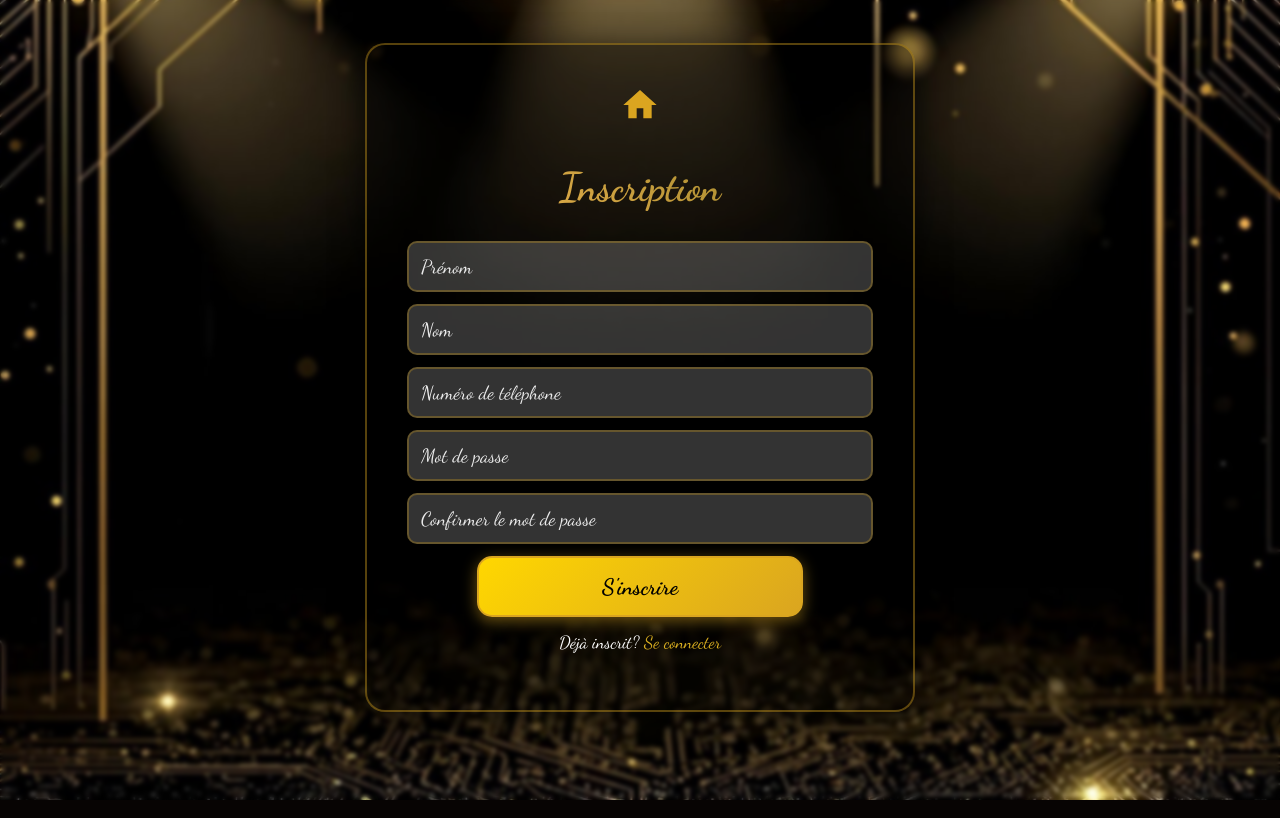
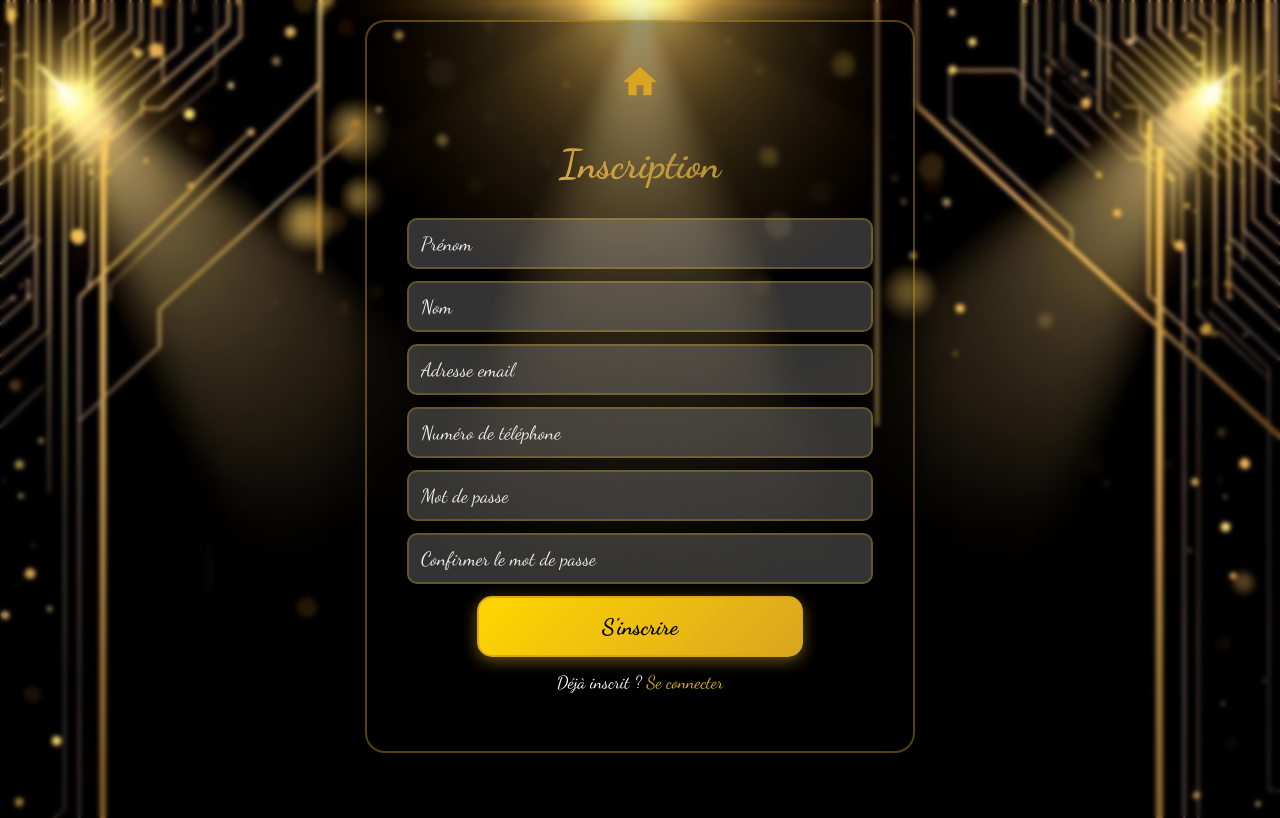
Before and after one commit to AissatouAM/Site-diner, a PHP site: page /inscription/index.php in a window 1280 px wide. Run offline with PHP 8.4, Linux system fonts and the light colour scheme.

Commit message:
Ajout du champ email dans la page d'inscription

```diff
--- a/assets/css/inscription.css
+++ b/assets/css/inscription.css
@@ -56,7 +56,8 @@ body {
 
 .register-form input[type="text"],
 .register-form input[type="tel"],
-.register-form input[type="password"] {
+.register-form input[type="password"],
+.register-form input[type="email"] {
     width: 100%;
     padding: 12px;
     margin: 12px 0;
@@ -72,7 +73,8 @@ body {
 
 .register-form input[type="text"]:focus,
 .register-form input[type="tel"]:focus,
-.register-form input[type="password"]:focus {
+.register-form input[type="password"]:focus,
+.register-form input[type="email"]:focus {
     border-color: #ffd700;
     box-shadow: 0 0 10px rgba(218, 165, 32, 0.5);
 }
--- a/inscription/index.php
+++ b/inscription/index.php
@@ -1,3 +1,13 @@
+<?php
+if (session_status() === PHP_SESSION_NONE) {
+    session_start();
+}
+$pref_prenom = isset($_GET['prenom']) ? htmlspecialchars($_GET['prenom']) : '';
+$pref_nom = isset($_GET['nom']) ? htmlspecialchars($_GET['nom']) : '';
+$pref_telephone = isset($_GET['telephone']) ? htmlspecialchars($_GET['telephone']) : '';
+$pref_email = isset($_GET['email']) ? htmlspecialchars($_GET['email']) : '';
+?>
+
 <!DOCTYPE html>
 <html lang="en">
 
@@ -21,7 +31,7 @@
 
         .home-link {
             text-decoration: none;
-            color: #daa520; /* Couleur dorée */
+            color: #daa520;
             display: block;
             margin-bottom: 10px;
             transition: transform 0.3s ease;
@@ -37,53 +47,50 @@
     <div class="fond"></div>
     <div class="centre"></div>
     <div class="container">
+
         <a href="../accueil/index.php" class="home-link" title="Retour à l'accueil">
             <svg xmlns="http://www.w3.org/2000/svg" width="40" height="40" viewBox="0 0 24 24" fill="currentColor">
                 <path d="M10 20v-6h4v6h5v-8h3L12 3 2 12h3v8z"/>
             </svg>
         </a>
+
         <h2>Inscription</h2>
 
         <?php
-        session_start();
-        $confirm_error = isset($_GET['confirm_error']) && $_GET['confirm_error'] == 1;
-        $pref_prenom = isset($_GET['prenom']) ? htmlspecialchars($_GET['prenom']) : '';
-        $pref_nom = isset($_GET['nom']) ? htmlspecialchars($_GET['nom']) : '';
-        $pref_telephone = isset($_GET['telephone']) ? htmlspecialchars($_GET['telephone']) : '';
-
-        // Message si le numéro existe déjà
         if (isset($_SESSION['erreur_numero'])) {
             echo "<p style='color: red; text-align:center;'>" . $_SESSION['erreur_numero'] . "</p>";
             unset($_SESSION['erreur_numero']);
         }
 
-        //Message si le format du numéro est invalide
         if (isset($_SESSION['erreur_numero_invalide'])) {
             echo "<p style='color: red; text-align:center;'>" . $_SESSION['erreur_numero_invalide'] . "</p>";
             unset($_SESSION['erreur_numero_invalide']);
+        }
+
+        if (isset($_SESSION['erreur_email'])) {
+            echo "<p style='color: red; text-align:center;'>" . $_SESSION['erreur_email'] . "</p>";
+            unset($_SESSION['erreur_email']);
+        }
+
+        if (isset($_SESSION['erreur_mdp'])) {
+            echo "<p style='color: red; text-align:center;'>" . $_SESSION['erreur_mdp'] . "</p>";
+            unset($_SESSION['erreur_mdp']);
         }
         ?>
 
         <form class="register-form" method="POST" action="./php/index.php">
             <input type="text" name="prenom" placeholder="Prénom" value="<?= $pref_prenom ?>" required />
             <input type="text" name="nom" placeholder="Nom" value="<?= $pref_nom ?>" required />
-            <input type="tel" name="telephone" pattern="[0-9]{9}" title="Veuillez entrer un numéro de téléphone valide (ex: 777777777)"
-             placeholder="Numéro de téléphone" pattern="^(77|76|75|78|71|70)[0-9]{7}$" maxlength="9" value="<?= $pref_telephone ?>" required/>
-            <input type="password" name="password" placeholder="Mot de passe" required/>
+            <input type="email" name="email" placeholder="Adresse email" value="<?= $pref_email ?>" required />
+            <input type="tel" name="telephone" pattern="[0-9]{9}" title="Veuillez entrer un numéro valide (ex: 777777777)"
+                placeholder="Numéro de téléphone" pattern="^(77|76|75|78|71|70)[0-9]{7}$" maxlength="9" value="<?= $pref_telephone ?>" required />
+            <input type="password" name="password" placeholder="Mot de passe" required />
             <input type="password" name="confirm_password" placeholder="Confirmer le mot de passe" required />
 
             <button type="submit" class="bouton">S'inscrire</button>
 
-            <p class="message">Déjà inscrit? <a href="../connexion/index.php">Se connecter</a></p>
+            <p class="message">Déjà inscrit ? <a href="../connexion/index.php">Se connecter</a></p>
         </form>
-        <?php
-            if (isset($_SESSION['erreur_mdp'])) {
-                echo "<p style='color: red; text-align:center;'>" . $_SESSION['erreur_mdp'] . "</p>";
-                unset($_SESSION['erreur_mdp']);
-            }
-        ?>
-
     </div>
 </body>
-
 </html>
```
Also changed, not shown: inscription/php/index.php (+44 -5 lines).
